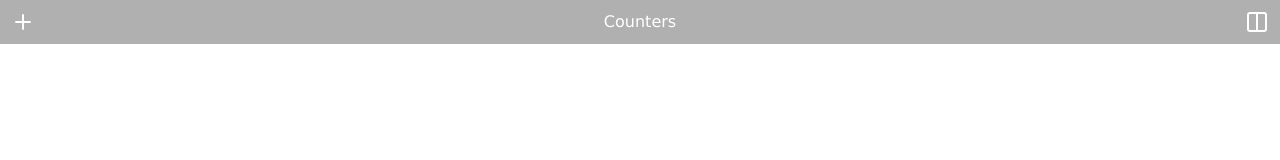
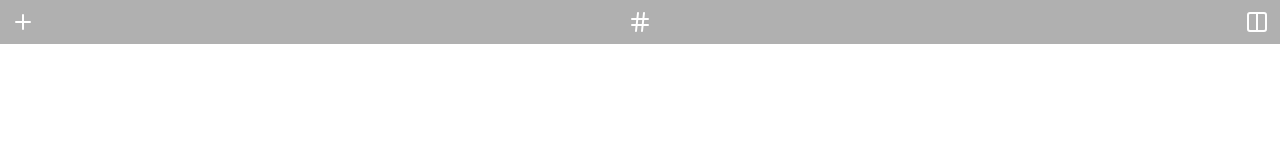
Before and after one commit to aurock-dev/counter, a Vue app: page / in a window 1280 px wide. Shown: the top 160 px of the page. Built offline with nearby package versions, Linux system fonts and the light colour scheme.

Commit message:
change title in header

```diff
--- a/src/components/Header.vue
+++ b/src/components/Header.vue
@@ -1,7 +1,7 @@
 <script setup>
 import { RouterLink } from 'vue-router'
 import { settingsStore } from '@/store/settings';
-import { Columns, Rows, Plus } from 'lucide-vue-next';
+import { Columns, Rows, Plus, Hash } from 'lucide-vue-next';
 
 const store = settingsStore()
 
@@ -23,11 +23,9 @@ const toggleRow = () => {
         <button class="--btn-icon" @click="addCounter">
             <Plus />
         </button>
-        <div class="header__links">
-            <div>
-                Counters
-                <span v-if="store.counters.length > 0">({{ store.counters.length }})</span>
-            </div>
+        <div class="header__title">
+            <Hash />
+            <span v-if="store.counters.length > 0">({{ store.counters.length }})</span>
             <!-- <RouterLink class="header__link" to="/">
                 Counters
                 <span v-if="store.counters.length > 0">({{ store.counters.length }})</span>
@@ -57,6 +55,12 @@ const toggleRow = () => {
     background-color: var(--dark-grey);
     color: var(--light);
 
+    .header__title {
+        display: flex;
+        align-items: center;
+        height: 100%;
+    }
+
     .header__links {
         display: flex;
         gap: 20px;
```
